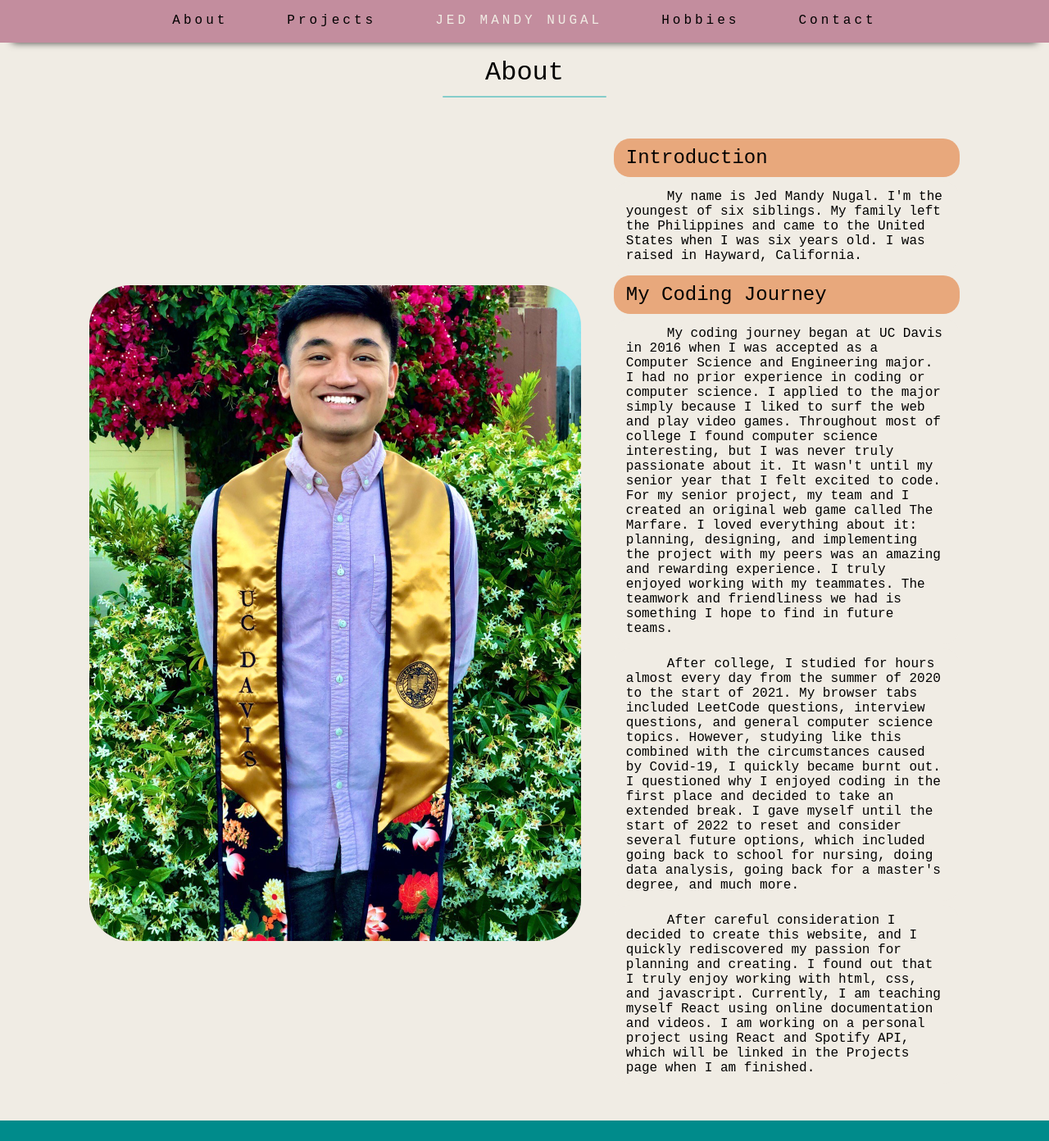
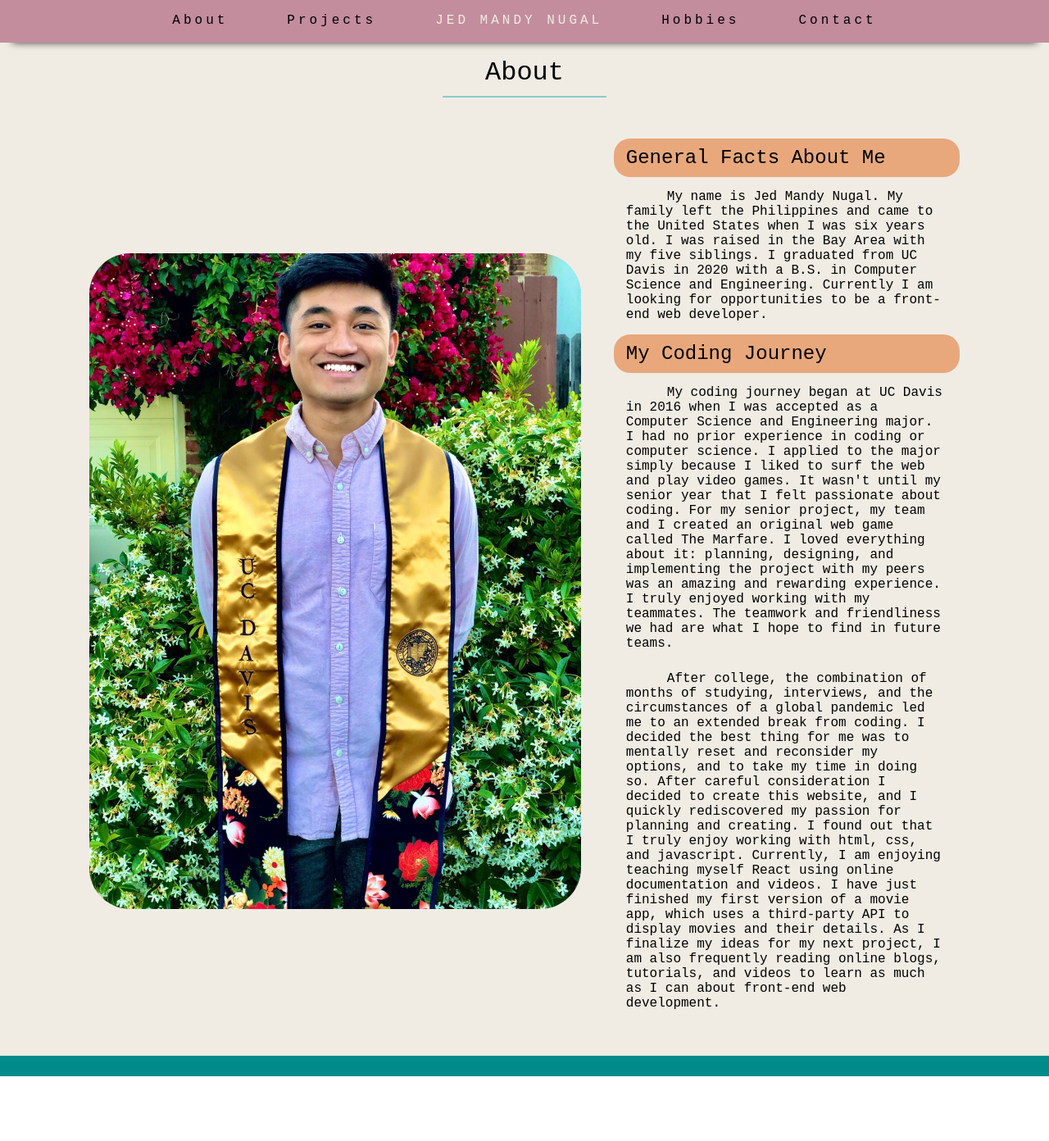
Before and after one commit to nugalcode/my_website_v1, a React (Create React App) app: page /about in a window 1280 px wide. Shown: the whole page at 82% size. After the commit the page ends 1313 px from the top, so only its background shows below. Built offline with nearby package versions, Linux system fonts and the light colour scheme.

Commit message:
Updated various text
Updated the About me paragraph to add more on what I am doing currently. I also deleted the placeholder text for the message box, since it's a bit redundant.

```diff
--- a/public/index.html
+++ b/public/index.html
@@ -24,7 +24,7 @@
       work correctly both with client-side routing and a non-root public URL.
       Learn how to configure a non-root public URL by running `npm run build`.
     -->
-    <title>React App</title>
+    <title>Jed Mandy Nugal</title>
   </head>
   <body>
     <noscript>You need to enable JavaScript to run this app.</noscript>
--- a/src/components/EmailForm.js
+++ b/src/components/EmailForm.js
@@ -27,7 +27,7 @@ const EmailForm = () => {
                 <label>Your Email</label>
                 <input type="email" name="email" placeholder="sc30@example.com" className="courier" />
                 <label>Your Message</label>
-                <textarea name="message" id="messageform" placeholder="Write your message here and click send- I'll send a response to the email above as soon as I can!"
+                <textarea name="message" id="messageform"
                     className="courier"/>
                 <input type="submit" value="Send" />
             </form>
--- a/src/pages/About.js
+++ b/src/pages/About.js
@@ -25,14 +25,15 @@ const About = () => {
                 </AnimatedPageCustom>
 
                 <div id="paragraphwrap">
-                        <ParagraphTitleAnimated title="Introduction" />
+                        <ParagraphTitleAnimated title="General Facts About Me" />
                     <AnimatedPageCustom initialParam={{ opacity: 0, x: 500, transition: { duration: enterAnimateDuration } }}
                         animateParam={{ opacity: 1, x: 0, transition: { duration: enterAnimateDuration } }}
                             exitParam={{ opacity: 0, x: 500, transition: { duration: 0.5 } }}>
 
                             <div className="paragraph">
-                                My name is Jed Mandy Nugal. I'm the youngest of six siblings. My family left the Philippines and came to the United States when I was six years old.
-                                I was raised in Hayward, California.
+                                My name is Jed Mandy Nugal. My family left the Philippines and came to the United States when I was six years old.
+                            I was raised in the Bay Area with my five siblings. I graduated from UC Davis in 2020 with a B.S. in Computer Science and Engineering.
+                            Currently I am looking for opportunities to be a front-end web developer.
 
                         </div>
                     </AnimatedPageCustom>
@@ -43,26 +44,21 @@ const About = () => {
                             <div className="paragraph">
                                 My coding journey began at UC Davis in 2016 when I was accepted as a Computer Science and Engineering major.
                                 I had no prior experience in coding or computer science. I applied to the major simply because I liked to surf the web
-                                and play video games. Throughout most of college I found computer science interesting,
-                                but I was never truly passionate about it. It wasn't until my senior year that I felt excited to code.
+                                and play video games. It wasn't until my senior year that I felt passionate about coding.
                                 For my senior project, my team and I created an original web game called The Marfare.
                                 I loved everything about it: planning, designing, and implementing the project with my peers was an amazing and rewarding experience.
-                                I truly enjoyed working with my teammates. The teamwork and friendliness we had is something I hope to find in future teams.
+                                I truly enjoyed working with my teammates. The teamwork and friendliness we had are what I hope to find in future teams.
                             </div>
                             <div className="paragraph">
-                                After college, I studied for hours almost every day from the summer of 2020 to the start of 2021.
-                                My browser tabs included LeetCode questions, interview questions, and general computer science topics.
-                                However, studying like this combined with the circumstances caused by Covid-19, I quickly became burnt out.
-                                I questioned why I enjoyed coding in the first place and decided to take an extended break.
-                                I gave myself until the start of 2022 to reset and consider several future options, which included going back to
-                                school for nursing, doing data analysis, going back for a master's degree, and much more.
-                            </div>
-                            <div className="paragraph">
+                                After college, the combination of months of studying, interviews, and the circumstances of a global pandemic led me to an extended break from coding.
+                                I decided the best thing for me was to mentally reset and reconsider my options, and to take my time in doing so.
                                 After careful consideration I decided to create this website, and I quickly rediscovered my passion for planning and creating.
                                 I found out that I truly enjoy working with html, css, and javascript.
-                                Currently, I am teaching myself React using online documentation and videos.
-                                I am working on a personal project using React and Spotify API,
-                                which will be linked in the Projects page when I am finished.
+                                Currently, I am enjoying teaching myself React using online documentation and videos.
+                            I have just finished my first version of a movie app, which uses a third-party API to display movies and their details. As I finalize
+                            my ideas for my next project, I am also frequently reading online blogs, tutorials, and videos to learn as much as I can about front-end
+                            web development.
+
                         </div>
                     </AnimatedPageCustom>
                         </div>
```
